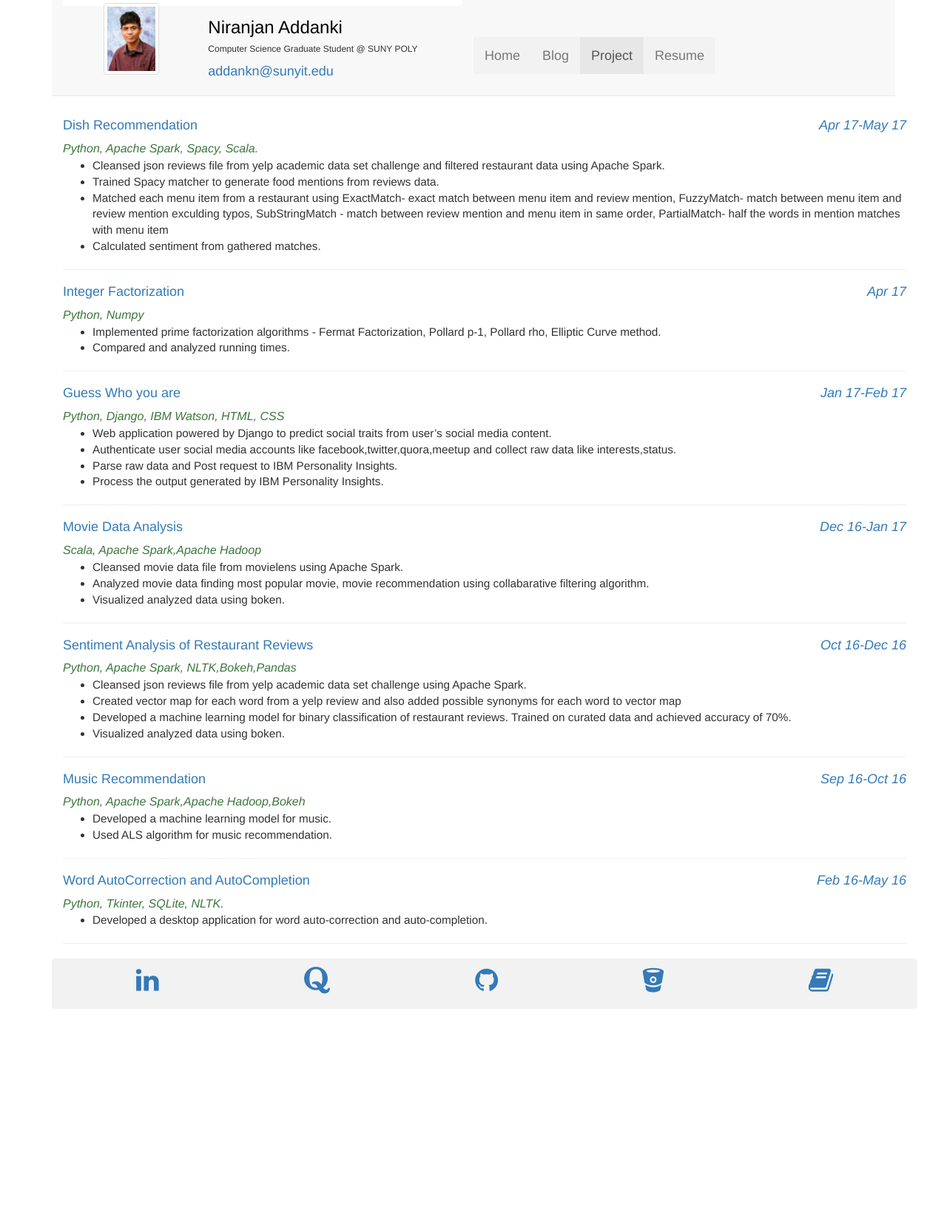
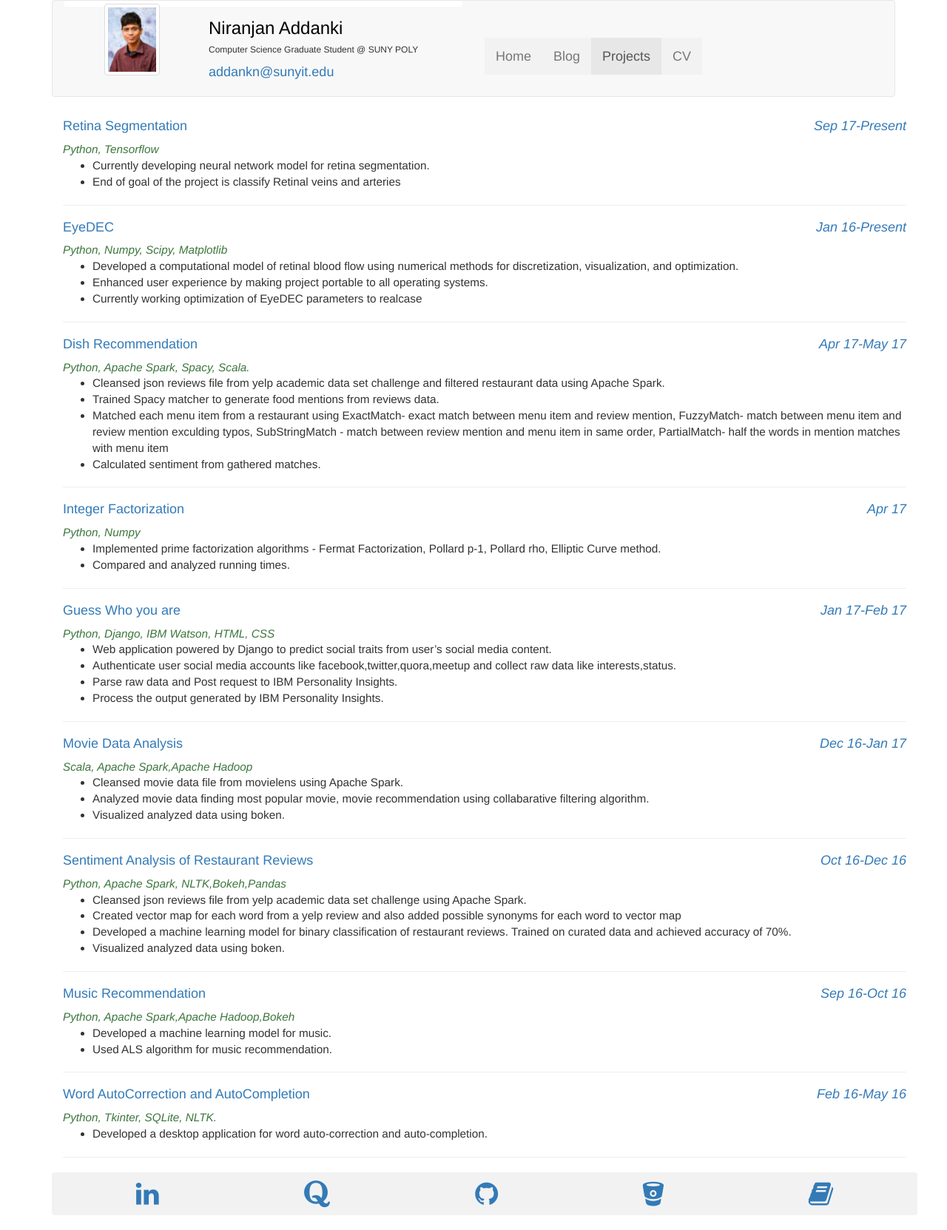
Before and after one commit to Nir0303/portfolio-flask, a Flask app: page /project in a window 1280 px wide. Shown: the whole page at 74% size. Before the commit the page ends 1364 px from the top, so only its background shows below. Run offline with Flask 2, Linux system fonts and the light colour scheme; some libraries are stand-ins or nearby versions.

Commit message:
added projects

```diff
--- a/app.py
+++ b/app.py
@@ -13,8 +13,6 @@ def parse():
 
 
 @app.route('/')
-@app.route('/main')
-@app.route('/index')
 def index():
     return render_template('index.html', home=True)
 
--- a/static/css/my.css
+++ b/static/css/my.css
@@ -50,7 +50,7 @@ a {
 
 small
 {
-   font-size: 16;
+   font-size: 10;
 }
 .container-fluid {
     padding-right: 50px;
--- a/templates/layout.html
+++ b/templates/layout.html
@@ -10,7 +10,7 @@ Niranjan Home Page
     <link rel="stylesheet" href="{{ url_for('static',filename='font-awesome/css/font-awesome.css')}}">
 </head>
 
-<nav class="navbar navbar-default navbar-static-top">
+<nav class="navbar navbar-default ">
 
   <div class="col-sm-6 col-md-6 col-xs-6">
 
@@ -57,12 +57,12 @@ Niranjan Home Page
         <li><a href=" {{ url_for('blog')}}">Blog</a></li>
         {% endif %}
         {%if project %}
-        <li class="active"><a href="#">Project <span class="sr-only">(current)</span></a></li>
+        <li class="active"><a href="#">Projects <span class="sr-only">(current)</span></a></li>
         {% else %}
-        <li><a href=" {{ url_for('project')}}">Project</a></li>
+        <li><a href=" {{ url_for('project')}}">Projects</a></li>
         {% endif %}
         <!--<li><a href="static/files/Niranjan Addanki Resume.pdf">Resume</a></li>-->
-        <li><a href=" {{ url_for('resume') }} ">Resume</a></li>
+        <li><a href=" {{ url_for('resume') }} ">CV</a></li>
       </ul>
 
 <!--
@@ -81,7 +81,7 @@ Niranjan Home Page
 
 
 <div class="container">
-<body class="container span8 over" >
+<body class="container span12 over" >
 
 
 	{% block content %} {% endblock %}
@@ -91,7 +91,7 @@ Niranjan Home Page
 </div><!-- /.container-fluid -->
 
 
-<nav class="navbar navbar-inner  footer container span8">
+<nav class="navbar navbar-inner footer container span12">
 
       <ul class="nav nav-pills nav-justified">
 
@@ -101,7 +101,6 @@ Niranjan Home Page
         <li role="presentation"><a class="fa fa-bitbucket fa-2x" aria-hidden="false" href="https://bitbucket.org/Niran0303/"></a></li>
           <li role="presentation"><a class="fa fa-book fa-2x" aria-hidden="false" href="https://bitbucket.org/Niran0303/"></a></li>
       </ul>
-    </p>
  </nav>
 <script src="{{url_for('static',filename='bootstrap/js/bootstrap.min.js')}}"></script>
 
--- a/templates/project.html
+++ b/templates/project.html
@@ -3,12 +3,38 @@
 project
 {% endblock %}
 {% block content%}
+
+<a>
+<h4 class="text-primary">
+Retina Segmentation <span style="float:right;">    <em> Sep 17-Present</em> </span>
+</h4>
+</a>
+  <small class="text-success small"><em>Python, Tensorflow </em> </small>
+  <ul class="list-style small">
+  <li> Currently developing neural network model for retina segmentation.</li>
+  <li> End of goal of the project is classify Retinal veins and arteries</li>
+</ul>
+<hr>
+
+<a>
+<h4 class="text-primary">
+EyeDEC <span style="float:right;">    <em> Jan 16-Present</em> </span>
+</h4>
+</a>
+  <small class="text-success small"><em>Python, Numpy, Scipy, Matplotlib </em> </small>
+  <ul class="list-style small">
+  <li> Developed a computational model of retinal blood flow using numerical methods for discretization, visualization, and optimization.</li>
+  <li> Enhanced user experience by making project portable to all operating systems.</li>
+  <li> Currently working optimization of EyeDEC parameters to realcase </li>
+</ul>
+<hr>
+
 <a href="https://github.com/Nir0303/FoodForThought">
 <h4 class="text-primary">
  Dish Recommendation  <span style="float:right;">    <em> Apr 17-May 17 </em> </span>
 </h4>
 </a>
-  <small class="text-success"><em>Python, Apache Spark, Spacy, Scala. </em> </small>
+  <small class="text-success small"><em>Python, Apache Spark, Spacy, Scala. </em> </small>
   <ul class="list-style small">
   <li> Cleansed json reviews file from yelp academic data set challenge and filtered restaurant data using Apache Spark.</li>
   <li> Trained Spacy matcher to generate food mentions from reviews data.</li>
@@ -23,7 +49,7 @@ project
  Integer Factorization  <span style="float:right;">    <em> Apr 17</em> </span>
 </h4>
 </a>
-  <small class="text-success"><em>Python, Numpy</em> </small>
+  <small class="text-success small"><em>Python, Numpy</em> </small>
   <ul class="list-style small">
   <li> Implemented prime factorization algorithms - Fermat Factorization, Pollard p-1, Pollard rho, Elliptic Curve method.</li>
   <li> Compared and analyzed running times.</li>
@@ -40,7 +66,7 @@ project
 </h4>
 </a>
 
-  <small class="text-success"><em>Python, Django, IBM Watson, HTML, CSS</em> </small>
+  <small class="text-success small"><em>Python, Django, IBM Watson, HTML, CSS</em> </small>
   <ul class="list-style small">
   <li> Web application powered by Django to predict social traits from user’s social media content.</li>
   <li> Authenticate user social media accounts like facebook,twitter,quora,meetup and collect raw data like interests,status.</li>
@@ -55,7 +81,7 @@ project
 </h4>
 </a>
 
-  <small class="text-success"><em>Scala, Apache Spark,Apache Hadoop</em> </small>
+  <small class="text-success small"><em>Scala, Apache Spark,Apache Hadoop</em> </small>
   <ul class="list-style small">
   <li>Cleansed movie data file from movielens using Apache Spark.</li>
   <li> Analyzed movie data finding most popular movie, movie recommendation using collabarative filtering algorithm.</li>
@@ -69,7 +95,7 @@ project
 </h4>
 </a>
 
-  <small class="text-success"><em>Python, Apache Spark, NLTK,Bokeh,Pandas</em> </small>
+  <small class="text-success small"><em>Python, Apache Spark, NLTK,Bokeh,Pandas</em> </small>
   <ul class="list-style small">
   <li>Cleansed json reviews file from yelp academic data set challenge using Apache Spark.</li>
   <li>Created vector map for each word from a yelp review and also added possible synonyms for each word to vector map</li>
@@ -83,7 +109,7 @@ project
  Music Recommendation    <span style="float:right;">  <em> Sep 16-Oct 16</em> </span>
 </h4>
 </a>
-  <small class="text-success"><em>Python, Apache Spark,Apache Hadoop,Bokeh</em> </small>
+  <small class="text-success small"><em>Python, Apache Spark,Apache Hadoop,Bokeh</em> </small>
   <ul class="list-style small">
   <li>Developed a machine learning model for music.</li>
   <li>Used ALS algorithm for music recommendation.</li>
@@ -96,7 +122,7 @@ project
  Word AutoCorrection and AutoCompletion    <span style="float:right;">  <em> Feb 16-May 16</em> </span>
 </h4>
 </a>
-  <small class="text-success"><em>Python, Tkinter, SQLite, NLTK.</em> </small>
+  <small class="text-success small"><em>Python, Tkinter, SQLite, NLTK.</em> </small>
   <ul class="list-style small">
   <li>Developed a desktop application for word auto-correction and auto-completion.</li>
 </ul>
```
Also changed, not shown: templates/index.html (+8 -2 lines).
